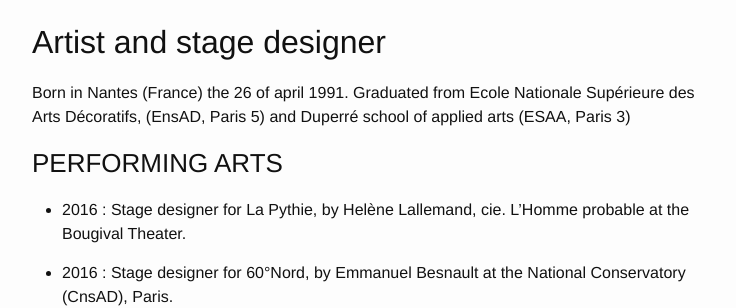
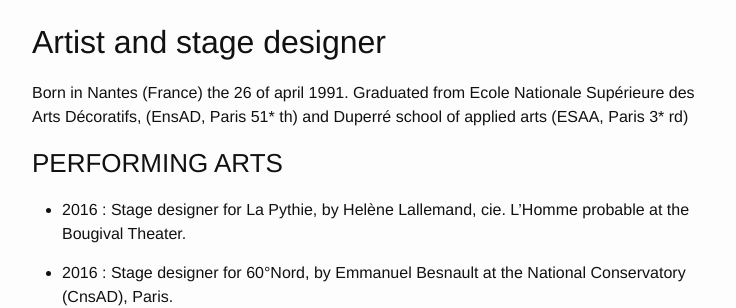
Before and after one commit to louiseds/louiseds.github.io, a Jekyll site: the page built from about.md, in a window 1280 px wide. Shown: the part 547-855 px from the top of the page, without its empty margins (268-1004 px from the left). Built offline with Jekyll 4.4.1, drawn with Linux system fonts in a browser that asks for light colours.

Commit message:
Updated About

```diff
--- a/about.md
+++ b/about.md
@@ -7,7 +7,7 @@ layout: page
 ## Artist and stage designer
 
 Born in Nantes (France) the 26 of april 1991.
-Graduated from Ecole Nationale Supérieure des Arts Décoratifs, (EnsAD, Paris 5) and Duperré school of applied arts (ESAA, Paris 3)
+Graduated from Ecole Nationale Supérieure des Arts Décoratifs, (EnsAD, Paris 51* th) and Duperré school of applied arts (ESAA, Paris 3* rd)
 
 
 
```
